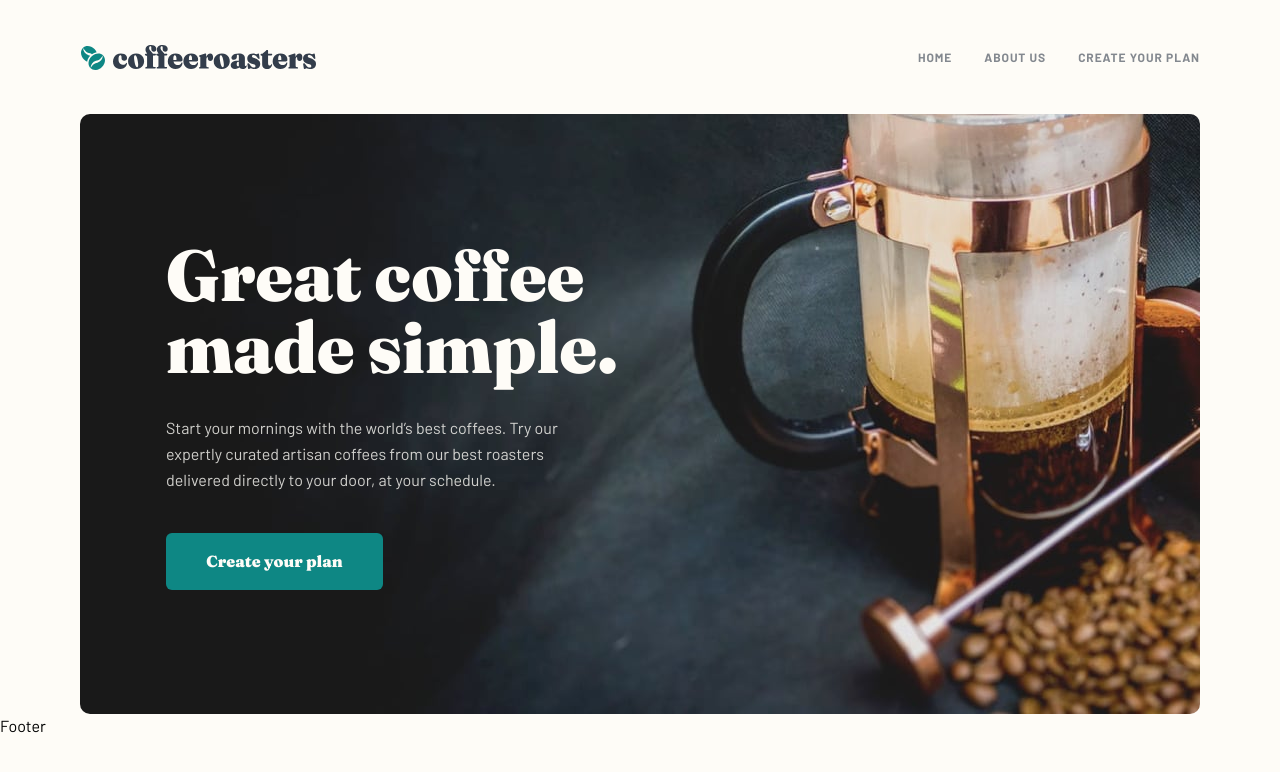
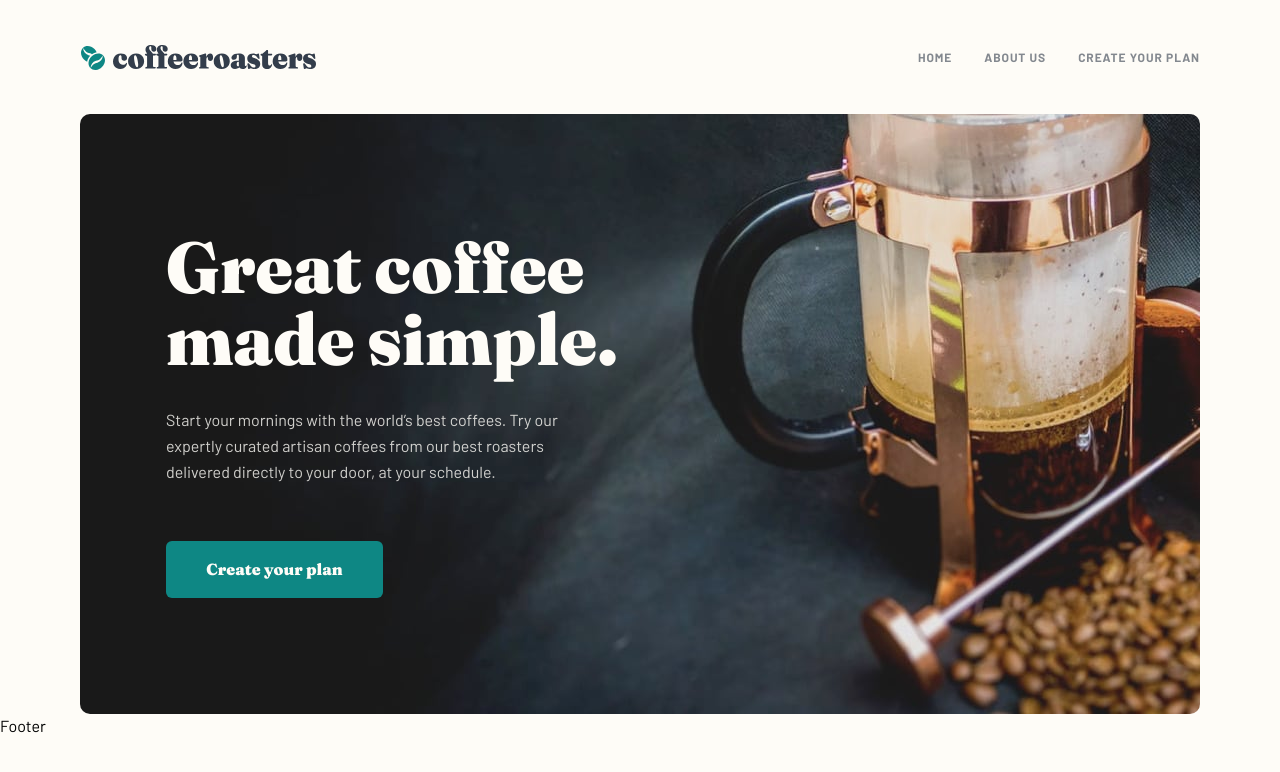
Before and after one commit to AbroShahzeb/coffee-roasters-website, a React (Vite) app: page /home in a window 1280 px wide. Shown: the top 772 px of the page. Built offline with nearby package versions, Linux system fonts and the light colour scheme.

Commit message:
Some tweaks 3

```diff
--- a/src/pages/home/components/Hero.jsx
+++ b/src/pages/home/components/Hero.jsx
@@ -14,7 +14,7 @@ export const Hero = () => {
             curated artisan coffees from our best roasters delivered directly to
             your door, at your schedule.
           </p>
-          <Link className="mt-10 lg:w-[217px]" to="/create-your-plan">
+          <Link className="mt-10 lg:w-[217px] lg:mt-14" to="/create-your-plan">
             <Button label="Create your plan" className="w-full" />
           </Link>
         </div>
```
